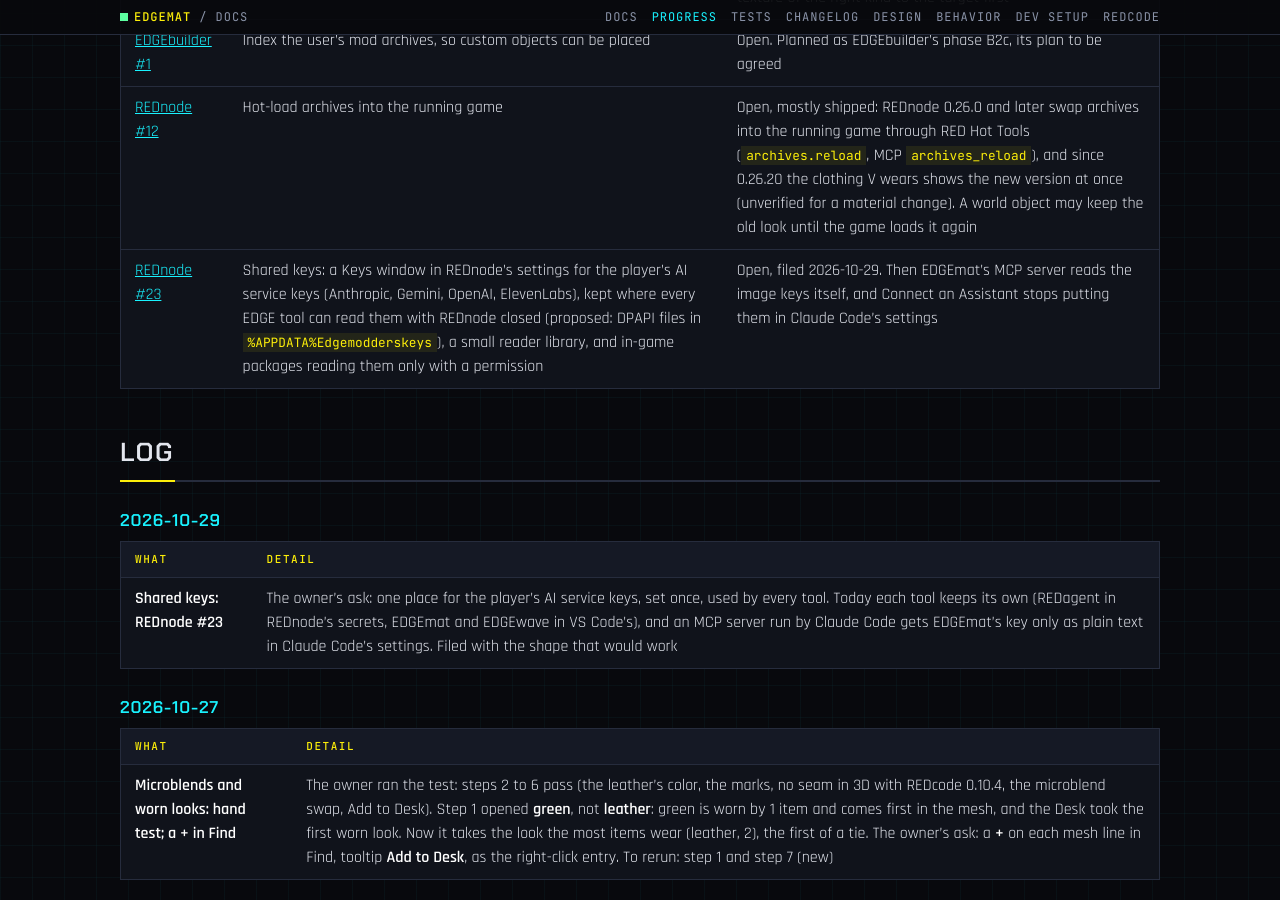
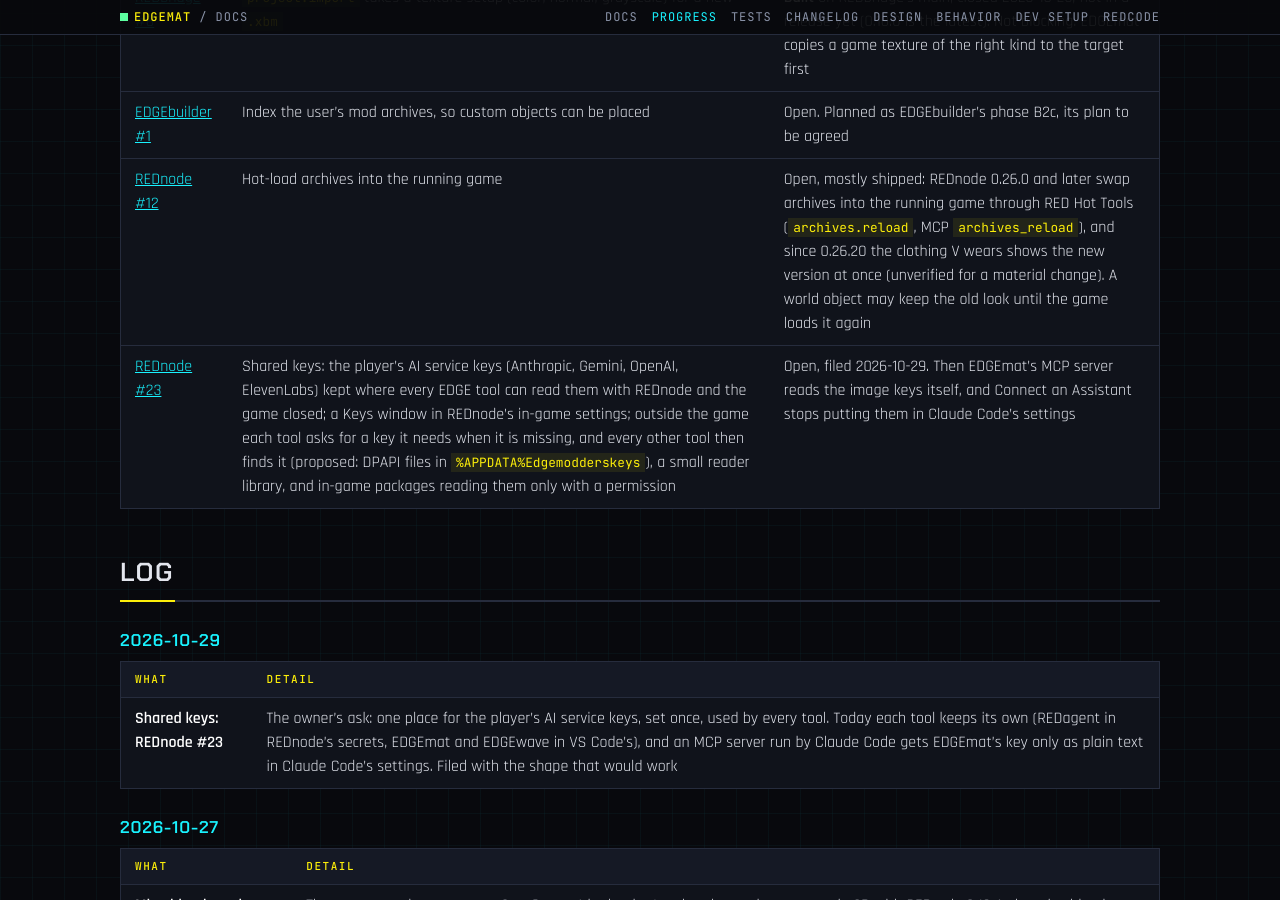
Before and after one commit to Edgemodders/EDGEmat, a Jekyll site: the page built from docs/progress.md, in a window 1280 px wide and 900 px high, scrolled down 2579 px. Built offline with Jekyll 4.4.1, drawn with Linux system fonts in a browser that asks for light colours; our own code applies the rules of GitHub Pages for plain Markdown files.

Commit message:
Progress: REDnode #23 scope (in-game window, each tool asks for a missing key)
Co-Authored-By: Claude Opus 5.5 <noreply@anthropic.com>

```diff
--- a/docs/progress.md
+++ b/docs/progress.md
@@ -40,7 +40,7 @@ Last updated 2026-10-29.
 | [REDbridge #8](https://github.com/Edgemodders/REDbridge/issues/8) | `project.import` takes a texture setup (color, normal, grayscale) for a new `.xbm` | **Built** on REDbridge's main, closed 2026-10-23; not in a release yet (0.10.0 is the latest). Not blocking: EDGEmat copies a game texture of the right kind to the target first |
 | [EDGEbuilder #1](https://github.com/Edgemodders/EDGEbuilder/issues/1) | Index the user's mod archives, so custom objects can be placed | Open. Planned as EDGEbuilder's phase B2c, its plan to be agreed |
 | [REDnode #12](https://github.com/Edgemodders/REDnode/issues/12) | Hot-load archives into the running game | Open, mostly shipped: REDnode 0.26.0 and later swap archives into the running game through RED Hot Tools (`archives.reload`, MCP `archives_reload`), and since 0.26.20 the clothing V wears shows the new version at once (unverified for a material change). A world object may keep the old look until the game loads it again |
-| [REDnode #23](https://github.com/Edgemodders/REDnode/issues/23) | Shared keys: a Keys window in REDnode's settings for the player's AI service keys (Anthropic, Gemini, OpenAI, ElevenLabs), kept where every EDGE tool can read them with REDnode closed (proposed: DPAPI files in `%APPDATA%Edgemodderskeys`), a small reader library, and in-game packages reading them only with a permission | Open, filed 2026-10-29. Then EDGEmat's MCP server reads the image keys itself, and Connect an Assistant stops putting them in Claude Code's settings |
+| [REDnode #23](https://github.com/Edgemodders/REDnode/issues/23) | Shared keys: the player's AI service keys (Anthropic, Gemini, OpenAI, ElevenLabs) kept where every EDGE tool can read them with REDnode and the game closed; a Keys window in REDnode's in-game settings; outside the game each tool asks for a key it needs when it is missing, and every other tool then finds it (proposed: DPAPI files in `%APPDATA%Edgemodderskeys`), a small reader library, and in-game packages reading them only with a permission | Open, filed 2026-10-29. Then EDGEmat's MCP server reads the image keys itself, and Connect an Assistant stops putting them in Claude Code's settings |
 
 ## Log
 
```
